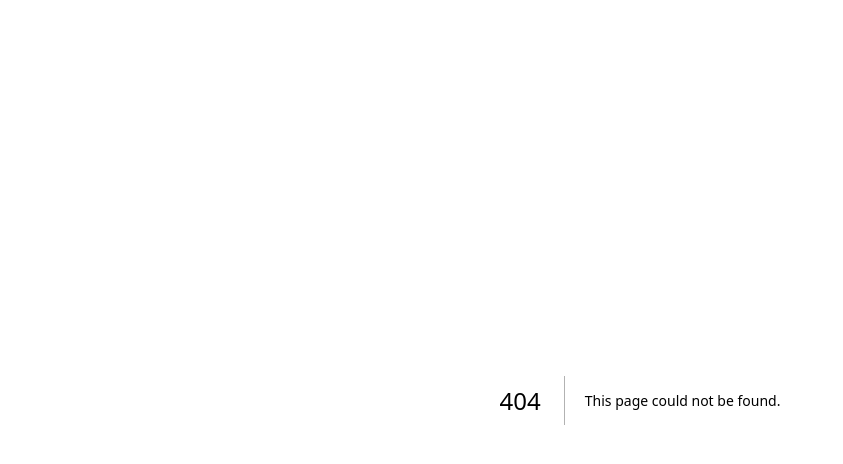
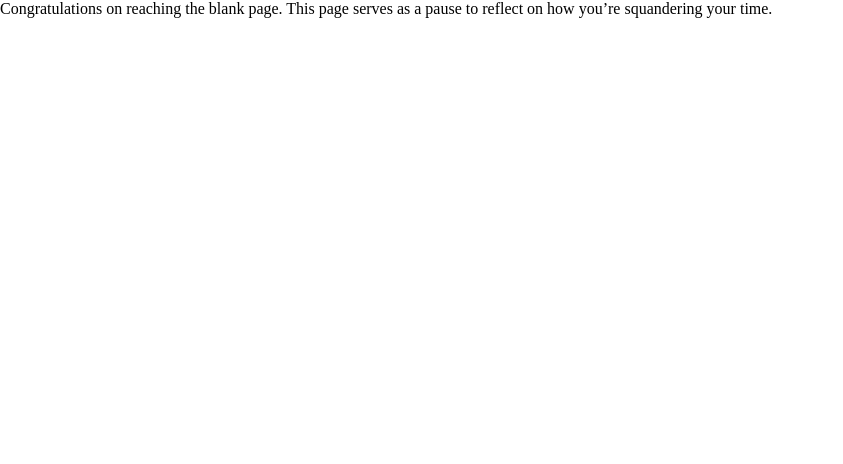
Before and after one commit to misterbista/portfolio-project, a Next.js app: page /setup/blank in a window 1280 px wide. Before the commit this address had no page. Shown: the top 464 px of the page, without its empty margins (0-843 px from the left). Built offline with nearby package versions, Linux system fonts and the light colour scheme.

Commit message:
Added config pages

```diff
--- /dev/null
+++ b/app/setup/blank/page.module.css
@@ -0,0 +1,2 @@
+.page {
+}
--- /dev/null
+++ b/app/setup/blank/page.tsx
@@ -0,0 +1,10 @@
+'use client';
+import styles from "./page.module.css";
+
+export default function Setup() {
+  return (
+    <div className={styles.page}>
+      Congratulations on reaching the blank page. This page serves as a pause to reflect on how you’re squandering your time.
+    </div>
+  );
+}
--- /dev/null
+++ b/app/setup/core/page.module.css
@@ -0,0 +1,2 @@
+.page {
+}
--- /dev/null
+++ b/app/setup/sidebar/page.module.css
@@ -0,0 +1,2 @@
+.page {
+}
```
Also changed, not shown: app/setup/core/page.tsx (added, +10 -0 lines), app/setup/sidebar/page.tsx (added, +10 -0 lines).
